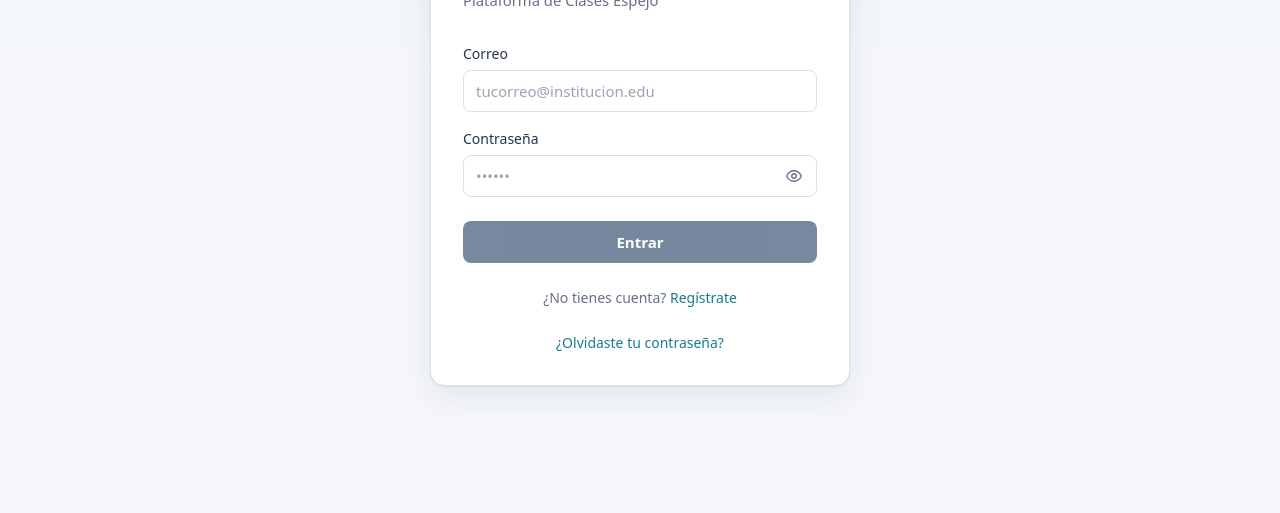
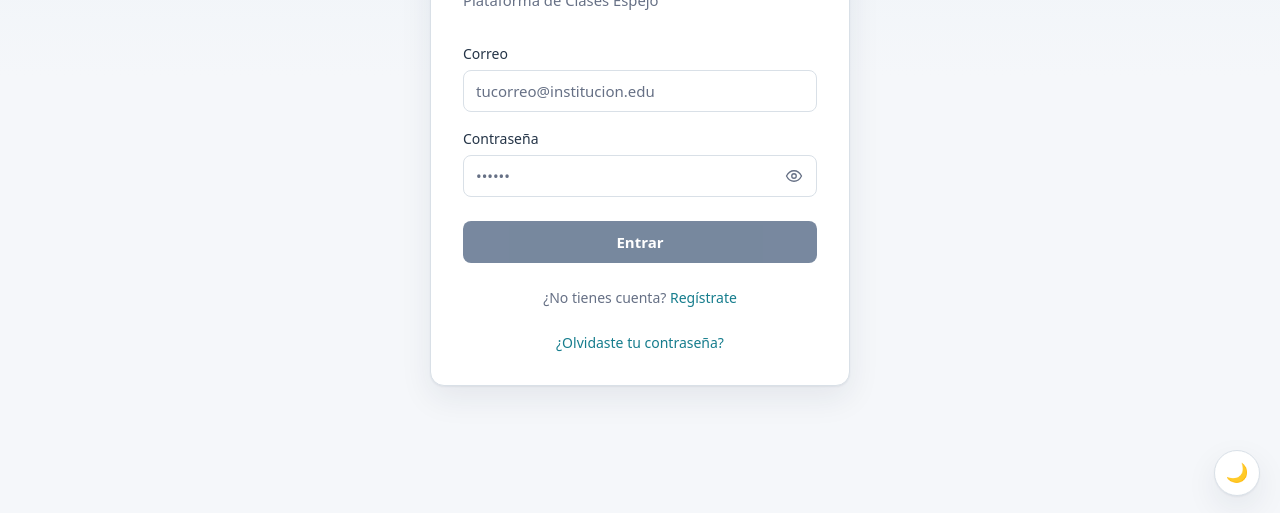
Before and after one commit to RICARDOSOTO6/clases-espejo, an Angular app in the folder frontend/: page /login in a window 1280 px wide. Shown: the part 284-797 px from the top of the page. Built offline with nearby package versions, Linux system fonts and the light colour scheme.

Commit message:
feat: modo oscuro

```diff
--- a/frontend/src/app/app.css
+++ b/frontend/src/app/app.css
@@ -0,0 +1,29 @@
+.theme-toggle {
+  position: fixed;
+  right: 1.25rem;
+  bottom: 1.25rem;
+  z-index: 1000;
+  width: 46px;
+  height: 46px;
+  display: grid;
+  place-items: center;
+  border: 1px solid var(--border);
+  border-radius: 50%;
+  background: var(--surface);
+  color: var(--text);
+  font-size: 1.15rem;
+  line-height: 1;
+  cursor: pointer;
+  box-shadow: var(--shadow-card);
+  transition: transform 0.15s ease, background-color 0.2s ease,
+    border-color 0.2s ease;
+}
+
+.theme-toggle:hover {
+  transform: translateY(-2px);
+}
+
+.theme-toggle:focus-visible {
+  outline: none;
+  box-shadow: var(--ring);
+}
--- a/frontend/src/app/app.html
+++ b/frontend/src/app/app.html
@@ -1 +1,15 @@
 <router-outlet />
+
+<button
+  class="theme-toggle"
+  type="button"
+  (click)="theme.toggle()"
+  [attr.aria-label]="theme.isDark() ? 'Cambiar a modo claro' : 'Cambiar a modo oscuro'"
+  [attr.title]="theme.isDark() ? 'Cambiar a modo claro' : 'Cambiar a modo oscuro'"
+>
+  @if (theme.isDark()) {
+    <span aria-hidden="true">☀️</span>
+  } @else {
+    <span aria-hidden="true">🌙</span>
+  }
+</button>
--- a/frontend/src/app/app.ts
+++ b/frontend/src/app/app.ts
@@ -1,5 +1,6 @@
-import { Component } from '@angular/core';
+import { Component, inject } from '@angular/core';
 import { RouterOutlet } from '@angular/router';
+import { ThemeService } from './core/services/theme.service';
 
 @Component({
   selector: 'app-root',
@@ -7,4 +8,6 @@ import { RouterOutlet } from '@angular/router';
   templateUrl: './app.html',
   styleUrl: './app.css',
 })
-export class App {}
+export class App {
+  readonly theme = inject(ThemeService);
+}
--- /dev/null
+++ b/frontend/src/app/core/services/theme.service.ts
@@ -0,0 +1,52 @@
+import { Injectable, signal } from '@angular/core';
+
+const STORAGE_KEY = 'clases-espejo-theme';
+
+@Injectable({ providedIn: 'root' })
+export class ThemeService {
+  readonly isDark = signal(false);
+
+  constructor() {
+    this.aplicar(this.leerPreferencia());
+  }
+
+  toggle(): void {
+    this.aplicar(!this.isDark());
+  }
+
+  private leerPreferencia(): boolean {
+    try {
+      const guardado = localStorage.getItem(STORAGE_KEY);
+      if (guardado === 'dark') return true;
+      if (guardado === 'light') return false;
+    } catch {
+      /* localStorage no disponible */
+    }
+
+    if (
+      typeof window !== 'undefined' &&
+      window.matchMedia?.('(prefers-color-scheme: dark)').matches
+    ) {
+      return true;
+    }
+
+    return false;
+  }
+
+  private aplicar(oscuro: boolean): void {
+    this.isDark.set(oscuro);
+
+    if (typeof document !== 'undefined') {
+      document.documentElement.setAttribute(
+        'data-theme',
+        oscuro ? 'dark' : 'light',
+      );
+    }
+
+    try {
+      localStorage.setItem(STORAGE_KEY, oscuro ? 'dark' : 'light');
+    } catch {
+      /* ignorar */
+    }
+  }
+}
--- a/frontend/src/index.html
+++ b/frontend/src/index.html
@@ -6,6 +6,22 @@
   <base href="/">
   <meta name="viewport" content="width=device-width, initial-scale=1">
   <link rel="icon" type="image/x-icon" href="favicon.ico">
+  <script>
+    (function () {
+      try {
+        var t = localStorage.getItem('clases-espejo-theme');
+        var dark = t
+          ? t === 'dark'
+          : window.matchMedia('(prefers-color-scheme: dark)').matches;
+        document.documentElement.setAttribute(
+          'data-theme',
+          dark ? 'dark' : 'light'
+        );
+      } catch (e) {
+        document.documentElement.setAttribute('data-theme', 'light');
+      }
+    })();
+  </script>
 </head>
 <body>
   <app-root></app-root>
--- a/frontend/src/styles.css
+++ b/frontend/src/styles.css
@@ -29,6 +29,12 @@
   --warning: #d99a00;
   --warning-bg: #fcf4dd;
   --warning-border: #f0dc9c;
+  --warning-text: #7a5600;
+
+  /* Inputs y estados hover */
+  --input-bg: #ffffff;
+  --hover: #f1f3f6;
+  --border-hover: #cdd4df;
 
   /* Radio y sombras */
   --radius-card: 14px;
@@ -48,6 +54,53 @@
   --space-4: 16px;
   --space-5: 24px;
   --space-6: 32px;
+
+  color-scheme: light;
+}
+
+/* ============================================================
+   Modo oscuro
+   ============================================================ */
+[data-theme='dark'] {
+  /* Neutros */
+  --bg: #0f141a;
+  --surface: #161d26;
+  --text: #e6edf3;
+  --text-muted: #9aa7b4;
+  --border: #2a3542;
+
+  /* Primario */
+  --accent: #4f83c4;
+  --accent-hover: #6a9bd6;
+  --accent-soft: #1c2836;
+
+  /* Secundario */
+  --secondary: #35b0c4;
+  --secondary-soft: #16303a;
+
+  /* Semánticos */
+  --danger: #f08070;
+  --danger-bg: #3a2320;
+  --danger-border: #6b3a34;
+  --success: #4ac48a;
+  --success-bg: #15302a;
+  --success-border: #2f5c47;
+  --warning: #ffd166;
+  --warning-bg: #3a301a;
+  --warning-border: #6b5a2f;
+  --warning-text: #ffd166;
+
+  /* Inputs y hover */
+  --input-bg: #151c24;
+  --hover: #26313d;
+  --border-hover: #3a4757;
+
+  /* Sombras */
+  --shadow-card: 0 1px 2px rgba(0, 0, 0, 0.45),
+    0 12px 32px rgba(0, 0, 0, 0.5);
+  --ring: 0 0 0 3px rgba(79, 131, 196, 0.35);
+
+  color-scheme: dark;
 }
 
 * {
@@ -67,6 +120,7 @@ body {
   color: var(--text);
   background: var(--bg);
   -webkit-font-smoothing: antialiased;
+  transition: background-color 0.2s ease, color 0.2s ease;
 }
 
 h1,
@@ -208,7 +262,7 @@ select {
   padding: 0.625rem 0.75rem;
   border: 1px solid var(--border);
   border-radius: var(--radius-field);
-  background: #fff;
+  background: var(--input-bg);
   color: var(--text);
   font-family: inherit;
   font-size: 0.9375rem;
@@ -216,12 +270,12 @@ select {
 }
 
 input::placeholder {
-  color: #9aa3b2;
+  color: var(--text-muted);
 }
 
 input:hover:not(:disabled),
 select:hover:not(:disabled) {
-  border-color: #cdd4df;
+  border-color: var(--border-hover);
 }
 
 input:focus,
@@ -275,7 +329,7 @@ select.ng-invalid.ng-touched:focus {
 
 .password-toggle:hover {
   color: var(--text);
-  background: #f1f3f6;
+  background: var(--hover);
 }
 
 .password-toggle:focus-visible {
@@ -337,7 +391,7 @@ select.ng-invalid.ng-touched:focus {
 }
 
 .btn-secondary:hover:not(:disabled) {
-  background: #f1f3f6;
+  background: var(--hover);
   color: var(--text);
 }
 
@@ -368,7 +422,7 @@ select.ng-invalid.ng-touched:focus {
 .alert-warning {
   background: var(--warning-bg);
   border: 1px solid var(--warning-border);
-  color: #7a5600;
+  color: var(--warning-text);
 }
 
 /* ------------------------------------------------------------
@@ -502,6 +556,17 @@ select.ng-invalid.ng-touched:focus {
   color: var(--warning);
 }
 
+.lista-acciones {
+  display: flex;
+  align-items: center;
+  gap: var(--space-2);
+}
+
+.lista-acciones .btn-secondary {
+  padding: 0.4rem 0.8rem;
+  font-size: 0.8125rem;
+}
+
 .materia {
   padding: var(--space-4) 0;
   border-bottom: 1px solid var(--border);
```
